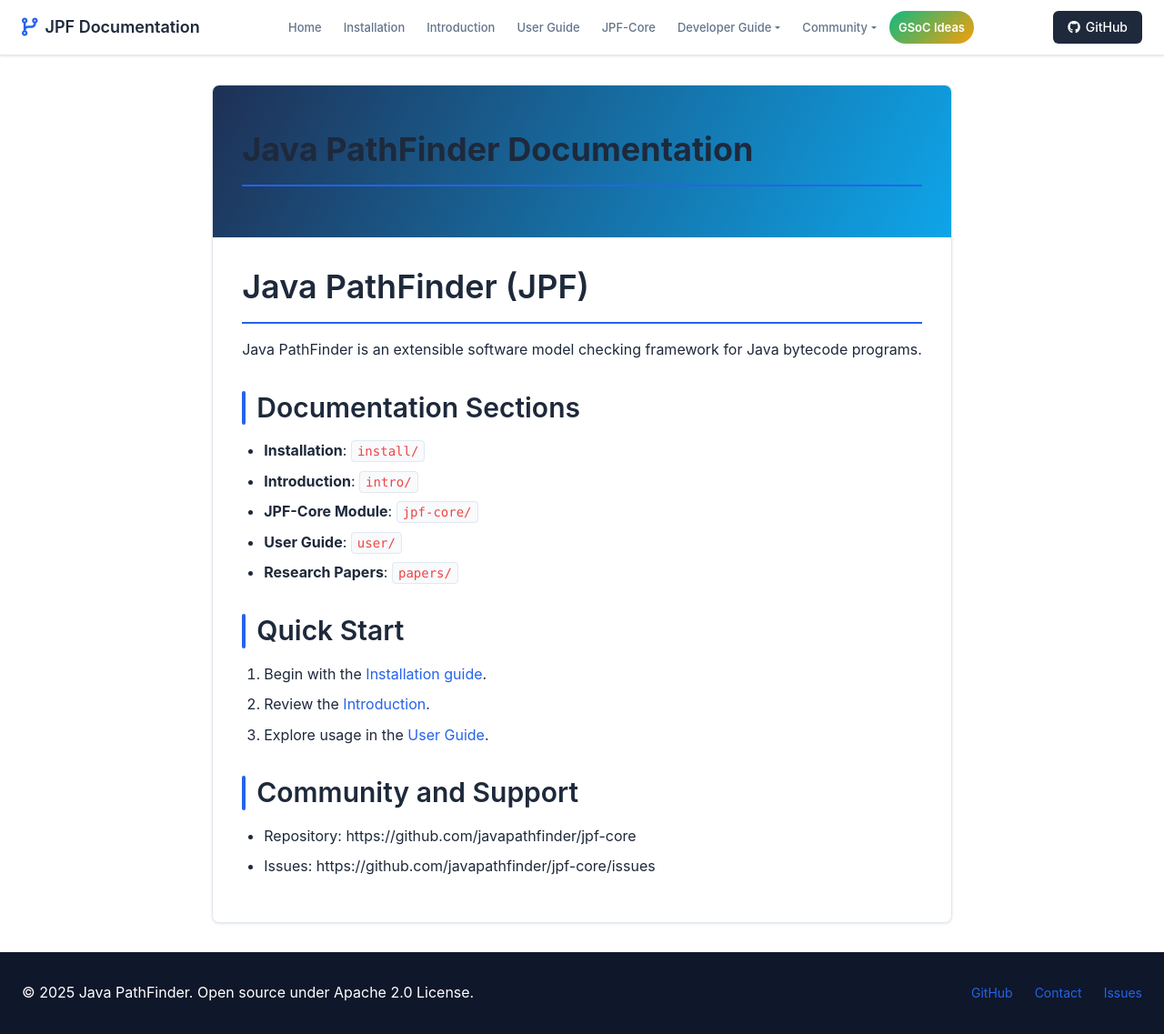
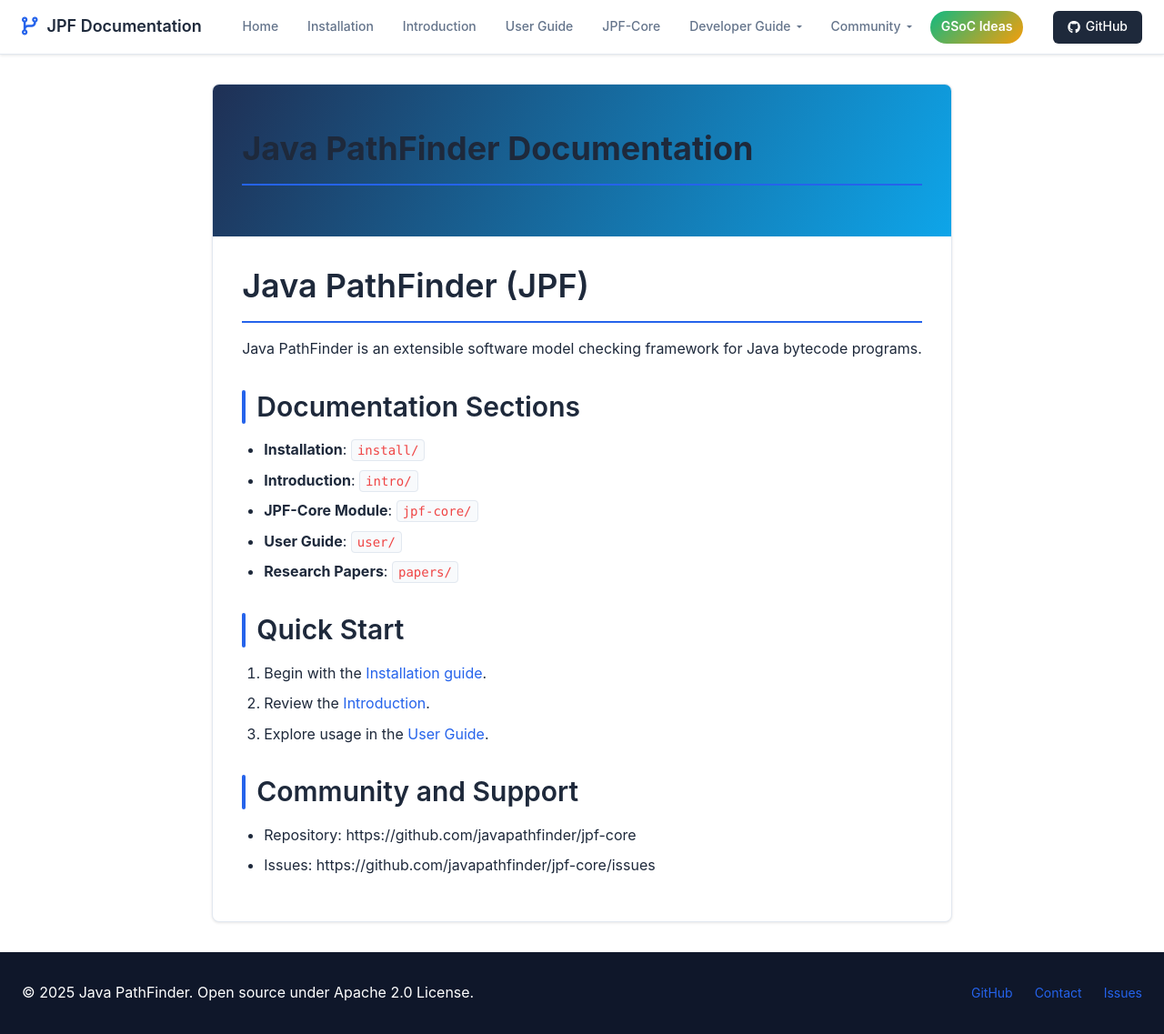
Before and after one commit to Mahmoud-Khawaja/Mahmoud-Khawaja.github.io, a Jekyll site: the page built from jpf-core/index.md, in a window 1280 px wide and 1137 px high. Shown: the whole window at 91% size. Built offline with Jekyll 4.4.1, drawn with Linux system fonts in a browser that asks for light colours.

Commit message:
Update JPF-core documentation from commit 8777a0a0f786766f5abd8ebf67b9c2bf4282df24

```diff
--- a/jpf-core/_layouts/default.html
+++ b/jpf-core/_layouts/default.html
@@ -12,7 +12,7 @@
 <!-- Skip link -->
 <a href="#main-content" class="skip-link">Skip to main content</a>
 
-<!-- Fixed Header -->
+<!-- Header - KEEPS DESKTOP LAYOUT EXACTLY AS IS -->
 <header class="site-header">
   <div class="header-container">
     <!-- Brand Section -->
--- a/jpf-core/assets/css/style.css
+++ b/jpf-core/assets/css/style.css
@@ -45,7 +45,7 @@
     padding: 0;
 }
 
-/* STICKY FOOTER LAYOUT */
+/* STICKY FOOTER SETUP */
 html {
     scroll-behavior: smooth;
     height: 100%;
@@ -57,7 +57,7 @@ body {
     color: var(--text-primary);
     background: var(--bg-page);
     -webkit-font-smoothing: antialiased;
-    min-height: 100%;
+    min-height: 100vh;
     display: flex;
     flex-direction: column;
 }
@@ -82,44 +82,38 @@ body {
     top: 6px;
 }
 
-/* CLEAN HEADER */
+/* CLEAN HEADER - KEEP DESKTOP LAYOUT EXACTLY AS IS */
 .site-header {
     position: sticky;
     top: 0;
     z-index: 50;
-    min-height: var(--header-height);
+    height: var(--header-height);
     background: var(--white);
     border-bottom: 1px solid var(--border);
     box-shadow: var(--shadow);
-    flex-shrink: 0;
 }
 
 .header-container {
     display: flex;
     align-items: center;
     justify-content: space-between;
-    min-height: var(--header-height);
+    height: 100%;
     max-width: var(--container-max);
     margin: 0 auto;
-    padding: 0.75rem 1.5rem;
-    gap: 1rem;
+    padding: 0 1.5rem;
+    gap: 2rem;
 }
 
-/* Brand */
-.header-brand {
-    flex-shrink: 0;
-}
-
+/* Brand - KEEP EXACTLY AS IS */
 .header-brand .brand-link {
     display: flex;
     align-items: center;
-    gap: 8px;
+    gap: 10px;
     color: var(--text-primary);
     text-decoration: none;
     font-weight: 600;
     font-size: 18px;
     transition: var(--transition);
-    white-space: nowrap;
 }
 
 .header-brand .brand-link:hover {
@@ -131,37 +125,30 @@ body {
     color: var(--primary);
 }
 
-/* Navigation */
+/* Navigation - KEEP EXACTLY AS IS */
 .main-nav {
     flex: 1;
     display: flex;
     justify-content: center;
-    min-width: 0; /* Allow shrinking */
 }
 
 .nav-menu {
     display: flex;
     align-items: center;
     list-style: none;
-    gap: 0.25rem;
+    gap: 0.5rem;
     margin: 0;
     padding: 0;
-    flex-wrap: wrap;
-    justify-content: center;
-}
-
-.nav-menu > li {
-    flex-shrink: 0;
 }
 
 .nav-menu > li > a {
     display: flex;
     align-items: center;
     height: 36px;
-    padding: 0 10px;
+    padding: 0 12px;
     color: var(--text-secondary);
     text-decoration: none;
-    font-size: 13px;
+    font-size: 14px;
     font-weight: 500;
     border-radius: var(--border-radius);
     transition: var(--transition);
@@ -179,7 +166,7 @@ body {
     color: var(--white);
 }
 
-/* IMPROVED DROPDOWN */
+/* SIMPLE DROPDOWN - KEEP EXACTLY AS IS */
 .dropdown {
     position: relative;
 }
@@ -191,7 +178,7 @@ body {
     border-left: 3px solid transparent;
     border-right: 3px solid transparent;
     border-top: 3px solid currentColor;
-    margin-left: 4px;
+    margin-left: 6px;
     transition: var(--transition);
 }
 
@@ -255,11 +242,7 @@ body {
     transform: translateY(-1px) !important;
 }
 
-/* GitHub Link */
-.header-actions {
-    flex-shrink: 0;
-}
-
+/* GitHub Link - KEEP EXACTLY AS IS */
 .header-actions .github-link {
     display: flex;
     align-items: center;
@@ -273,7 +256,6 @@ body {
     font-weight: 500;
     border-radius: var(--border-radius);
     transition: var(--transition);
-    white-space: nowrap;
 }
 
 .header-actions .github-link:hover {
@@ -287,7 +269,7 @@ body {
     flex-direction: column;
 }
 
-/* CONTENT */
+/* CONTENT - KEEP EXACTLY AS IS */
 .main-content {
     max-width: var(--container-max);
     margin: 2rem auto;
@@ -296,7 +278,6 @@ body {
     box-shadow: var(--shadow);
     border: 1px solid var(--border);
     overflow: hidden;
-    flex: 1;
 }
 
 /* Page Header */
@@ -431,7 +412,7 @@ pre code {
     background: var(--gray-900);
     color: var(--white);
     padding: 2rem 0;
-    margin-top: auto; /* This pushes footer to bottom */
+    margin-top: auto;
     flex-shrink: 0;
 }
 
@@ -452,7 +433,6 @@ pre code {
 .footer-links {
     display: flex;
     gap: 1.5rem;
-    flex-wrap: wrap;
 }
 
 .footer-links a {
@@ -466,60 +446,45 @@ pre code {
     color: var(--white);
 }
 
-/* COMPREHENSIVE RESPONSIVE DESIGN */
-@media (max-width: 1024px) {
-    .header-container {
-        padding: 0.75rem 1rem;
-        gap: 0.75rem;
-    }
-
-    .nav-menu > li > a {
-        padding: 0 8px;
-        font-size: 12px;
-    }
-}
-
+/* RESPONSIVE DESIGN - ONLY ACTIVATES ON SMALL SCREENS */
 @media (max-width: 768px) {
     .header-container {
-        flex-direction: column;
-        align-items: stretch;
-        padding: 1rem;
+        flex-wrap: wrap;
+        height: auto;
+        min-height: var(--header-height);
+        padding: 0.75rem 1rem;
         gap: 1rem;
     }
 
     .header-brand {
-        align-self: center;
         order: 1;
+        width: 100%;
+        justify-content: center;
+    }
+
+    .header-actions {
+        order: 2;
+        width: 100%;
+        justify-content: center;
     }
 
     .main-nav {
-        order: 2;
+        order: 3;
         width: 100%;
-        margin-top: 0;
+        margin-top: 0.75rem;
+        justify-content: flex-start;
     }
 
     .nav-menu {
-        flex-direction: column;
-        align-items: stretch;
-        gap: 0.5rem;
+        flex-wrap: wrap;
+        justify-content: center;
         width: 100%;
-    }
-
-    .nav-menu > li {
-        width: 100%;
+        gap: 0.25rem;
     }
 
     .nav-menu > li > a {
-        width: 100%;
-        justify-content: center;
-        padding: 0.75rem 1rem;
-        font-size: 14px;
-        height: auto;
-    }
-
-    .header-actions {
-        order: 3;
-        align-self: center;
+        padding: 0.5rem 0.75rem;
+        font-size: 13px;
     }
 
     .dropdown-menu {
@@ -528,13 +493,12 @@ pre code {
         visibility: visible;
         transform: none;
         box-shadow: var(--shadow);
-        margin-top: 0.5rem;
+        margin-top: 0.25rem;
         border-radius: var(--border-radius);
     }
 
     .main-content {
         margin: 1rem;
-        border-radius: 8px;
     }
 
     .content,
@@ -554,17 +518,18 @@ pre code {
 
     .footer-links {
         justify-content: center;
+        flex-wrap: wrap;
     }
 }
 
 @media (max-width: 480px) {
     .header-container {
-        padding: 0.75rem;
+        padding: 0.5rem;
     }
 
     .nav-menu > li > a {
-        padding: 0.5rem 0.75rem;
-        font-size: 13px;
+        padding: 0.4rem 0.6rem;
+        font-size: 12px;
     }
 
     .content {
@@ -586,6 +551,10 @@ pre code {
     h2 {
         font-size: 1.5rem;
     }
+
+    h3 {
+        font-size: 1.25rem;
+    }
 }
 
 /* Focus States */
@@ -596,10 +565,3 @@ pre code {
     outline: 2px solid var(--primary);
     outline-offset: 2px;
 }
-
-/* Smooth scrolling for reduced motion users */
-@media (prefers-reduced-motion: reduce) {
-    html {
-        scroll-behavior: auto;
-    }
-}
```
